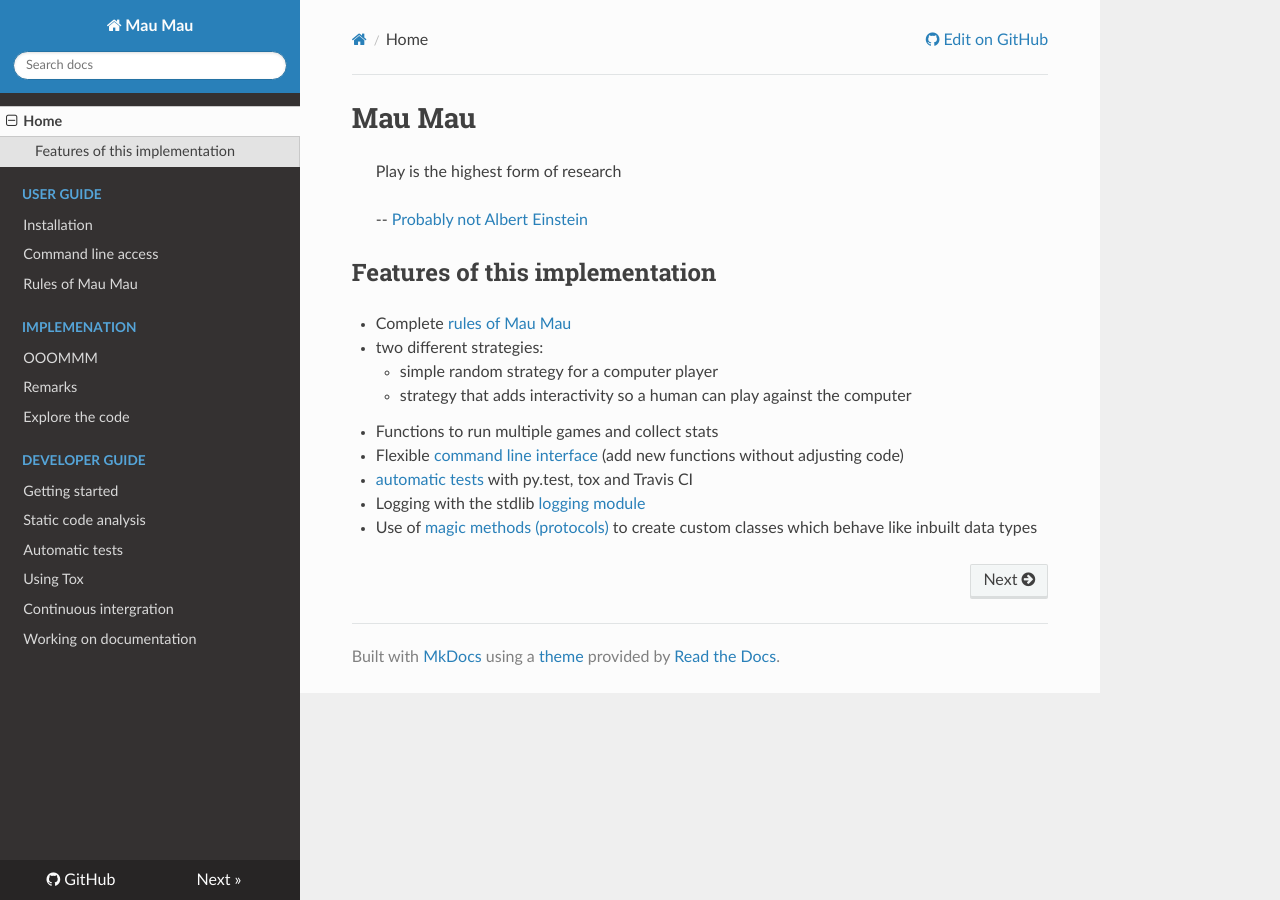
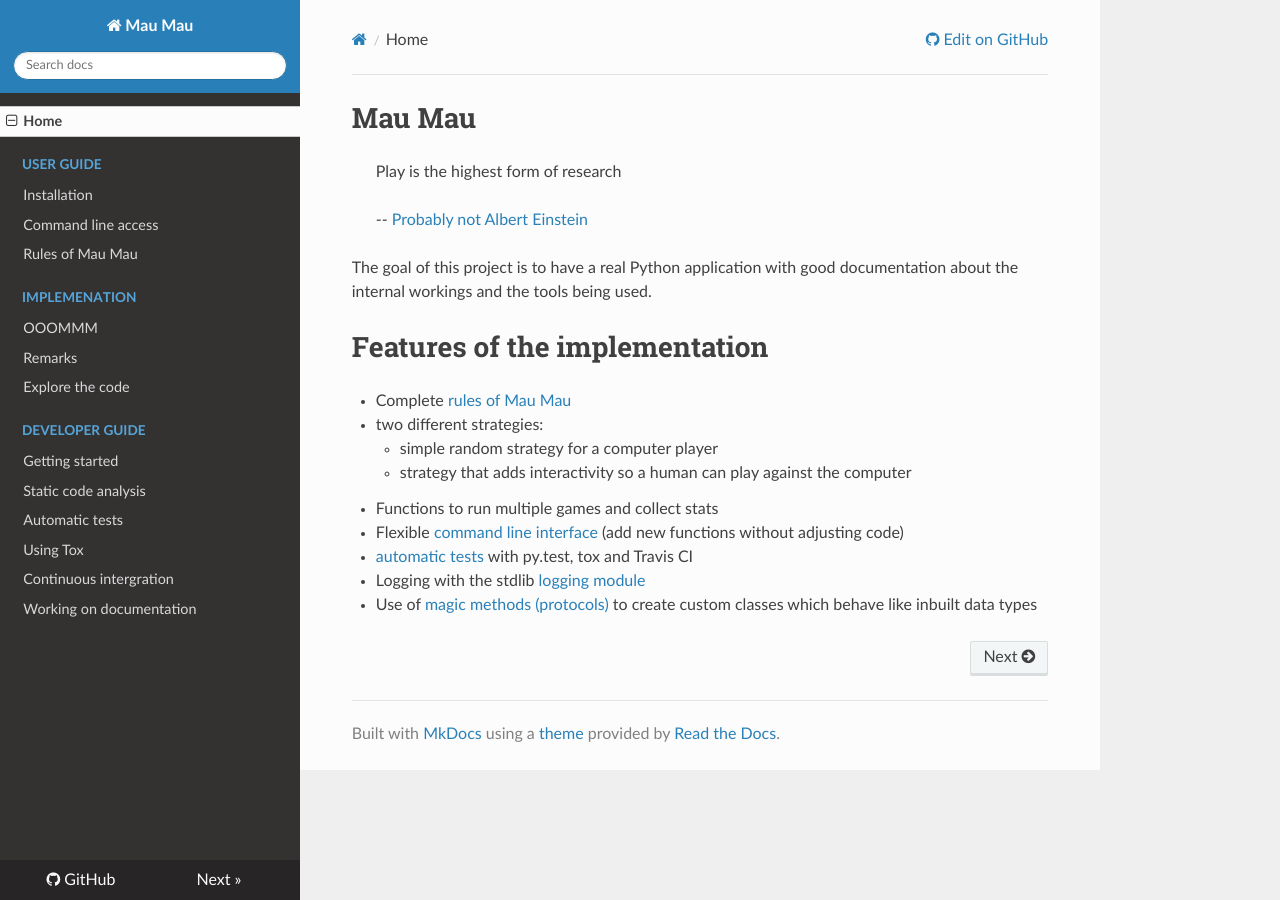
Before and after one commit to obestwalter/mau-mau, an MkDocs documentation site: the page built from docs/index.md, in a window 1280 px wide. Built offline with MkDocs 1.6.1, drawn with Linux system fonts in a browser that asks for light colours; nearby versions of some CDN libraries; old or Windows-style settings are respelled for this version of MkDocs.

Commit message:
change link to internal, add explanaition

```diff
--- a/docs/index.md
+++ b/docs/index.md
@@ -4,7 +4,10 @@
 
 > -- [Probably not Albert Einstein](http://quoteinvestigator.com/2014/08/21/play-research/)
 
-## Features of this implementation
+
+The goal of this project is to have a real Python application with good documentation about the internal workings and the tools being used.
+
+# Features of the implementation
 
 * Complete [rules of Mau Mau](guide/rules.md)
 * two different strategies:
@@ -14,4 +17,4 @@
 * Flexible [command line interface](https://github.com/obestwalter/mau-mau/blob/master/mau_mau/cli.py) (add new functions without adjusting code)
 * [automatic tests](https://github.com/obestwalter/mau-mau/blob/master/tests/) with py.test, tox and Travis CI
 * Logging with the stdlib [logging module](https://docs.python.org/3/library/logging.html)
-* Use of [magic methods (protocols)](https://docs.python.org/2/reference/datamodel.html#special-method-names) to create custom classes which behave like inbuilt data types
+* Use of [magic methods (protocols)](implementation/remarks.md#magic-methods-protocols) to create custom classes which behave like inbuilt data types
--- a/mkdocs.yml
+++ b/mkdocs.yml
@@ -1,6 +1,3 @@
-theme: readthedocs
-site_name: Mau Mau
-
 pages:
   - Home: index.md
   - User Guide:
@@ -19,12 +16,12 @@
     - Continuous intergration: dev/travis-ci.md
     - Working on documentation: dev/docs.md
 
+include_404: True
+theme: readthedocs
+site_name: Mau Mau
 site_dir: docs/_build
-
 repo_url: https://github.com/obestwalter/mau-mau
-
 strict: False
-
 markdown_extensions:
     - toc:
         anchorlink: False
```
